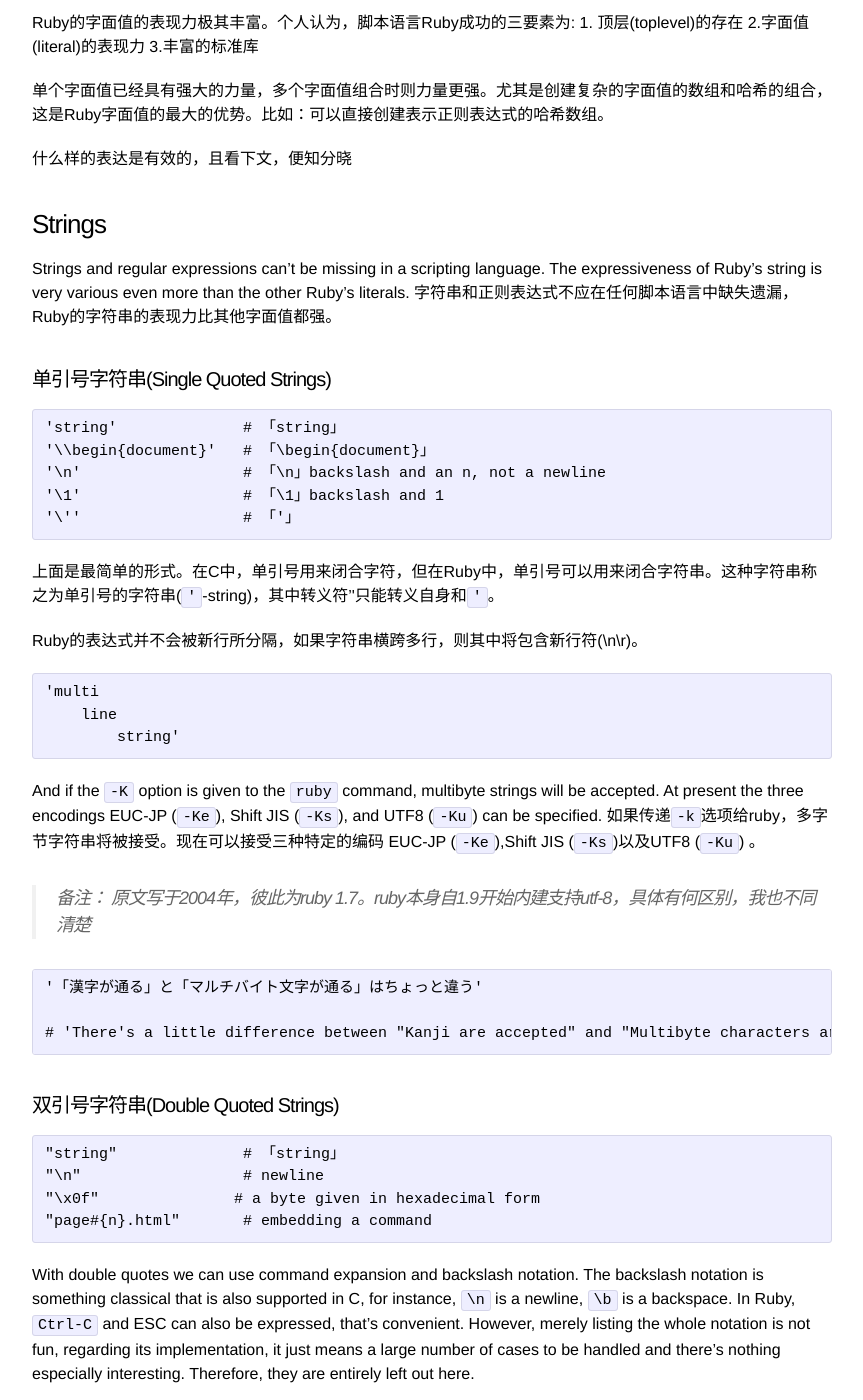
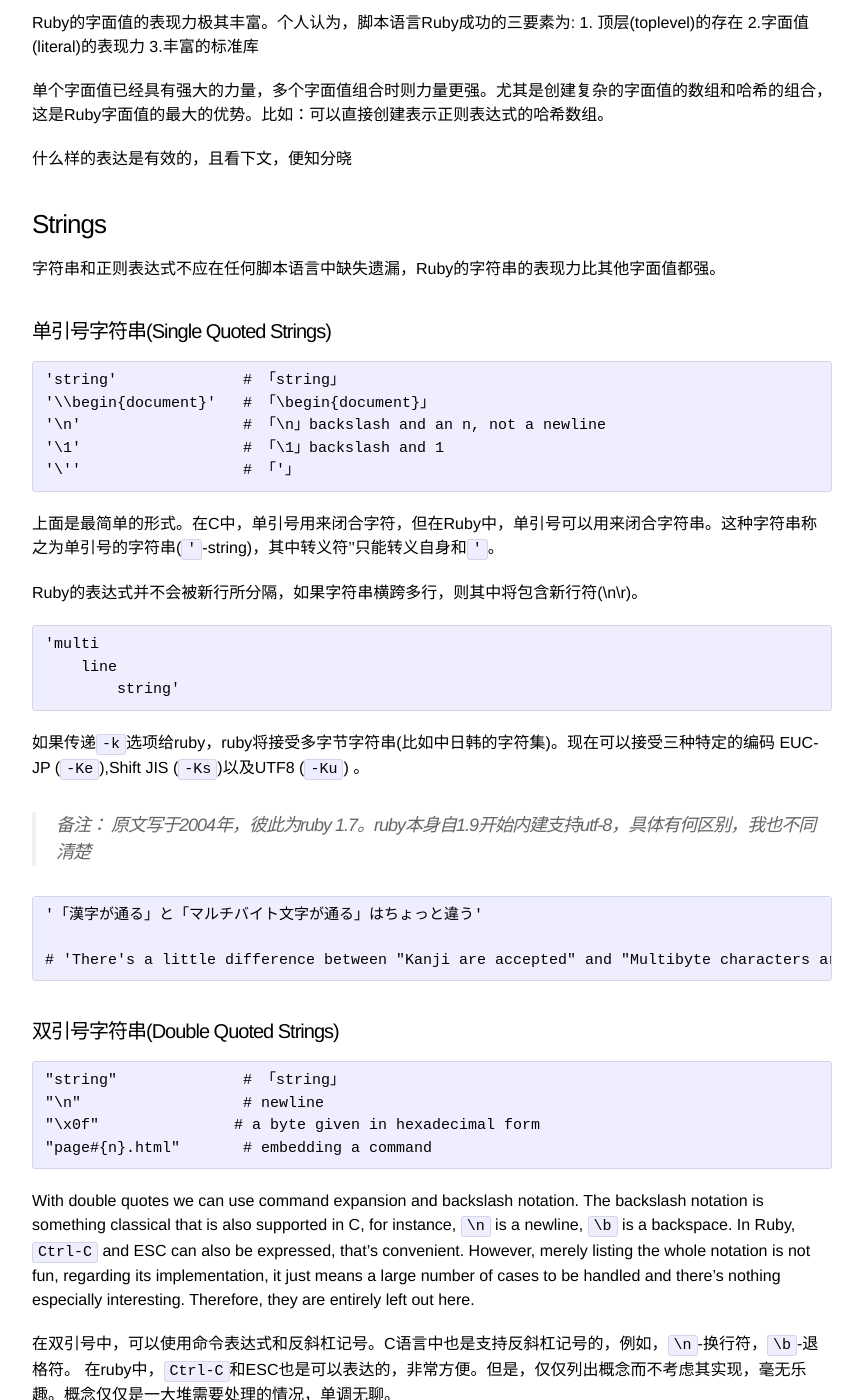
Before and after one commit to xiajian/rhg-zh, a Jekyll site: the page built from zh/08-spec.md, in a window 1280 px wide and 1400 px high, scrolled down 463 px. Shown: the whole window, without its empty margins (208-1071 px from the left). Built offline with Jekyll 4.4.1, drawn with Linux system fonts in a browser that asks for light colours.

Commit message:
添加新的修改

```diff
--- a/zh/08-spec.md
+++ b/zh/08-spec.md
@@ -22,9 +22,6 @@ Ruby的字面值的表现力极其丰富。个人认为，脚本语言Ruby成功
 
 ### Strings
 
-Strings and regular expressions can't be missing in a scripting language.
-The expressiveness of Ruby's string is very various even more than the
-other Ruby's literals.
 字符串和正则表达式不应在任何脚本语言中缺失遗漏，Ruby的字符串的表现力比其他字面值都强。
 
 #### 单引号字符串(Single Quoted Strings)
@@ -47,10 +44,7 @@ Ruby的表达式并不会被新行所分隔，如果字符串横跨多行，则
         string'
 </pre>
 
-And if the `-K` option is given to the `ruby` command, multibyte strings
-will be accepted. At present the three encodings EUC-JP (`-Ke`),
-Shift JIS (`-Ks`), and UTF8 (`-Ku`) can be specified.
-如果传递`-k`选项给ruby，多字节字符串将被接受。现在可以接受三种特定的编码 EUC-JP (`-Ke`),Shift JIS (`-Ks`)以及UTF8 (`-Ku`) 。
+如果传递`-k`选项给ruby，ruby将接受多字节字符串(比如中日韩的字符集)。现在可以接受三种特定的编码 EUC-JP (`-Ke`),Shift JIS (`-Ks`)以及UTF8 (`-Ku`) 。
 
 > 备注： 原文写于2004年，彼此为ruby 1.7。ruby本身自1.9开始内建支持utf-8，具体有何区别，我也不同清楚
 
@@ -77,6 +71,8 @@ However, merely listing the whole notation is not fun,
 regarding its implementation, it just means a large number of cases to be
 handled and there's nothing especially interesting.
 Therefore, they are entirely left out here.
+
+在双引号中，可以使用命令表达式和反斜杠记号。C语言中也是支持反斜杠记号的，例如，`\n`-换行符，`\b`-退格符。 在ruby中，`Ctrl-C`和ESC也是可以表达的，非常方便。但是，仅仅列出概念而不考虑其实现，毫无乐趣。概念仅仅是一大堆需要处理的情况，单调无聊。
 
 On the other hand, expression expansion is even more fantastic.
 We can write an arbitrary Ruby expression inside `#{ }` and it
```
Also changed, not shown: zh/markdown.md (+1 -1 lines).
